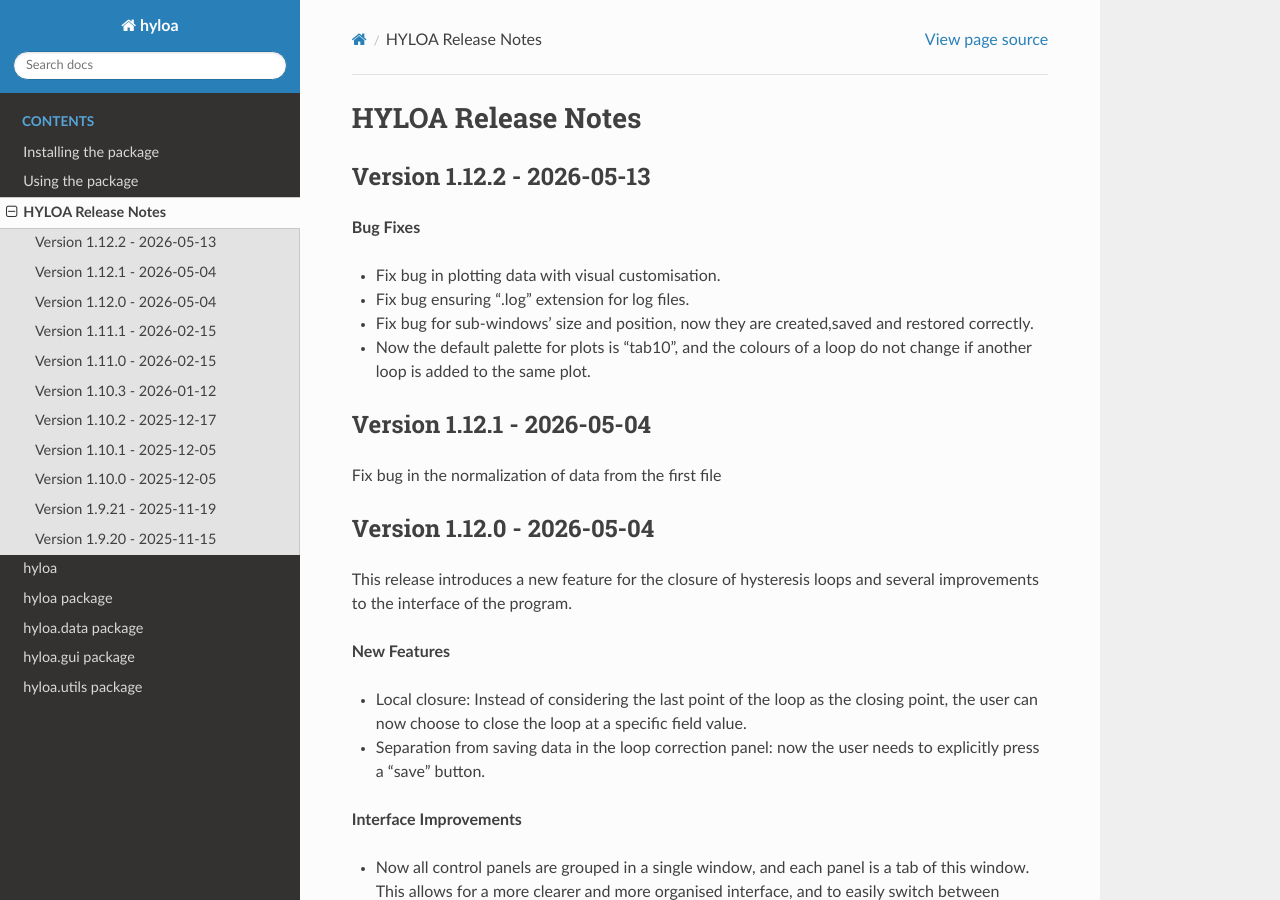
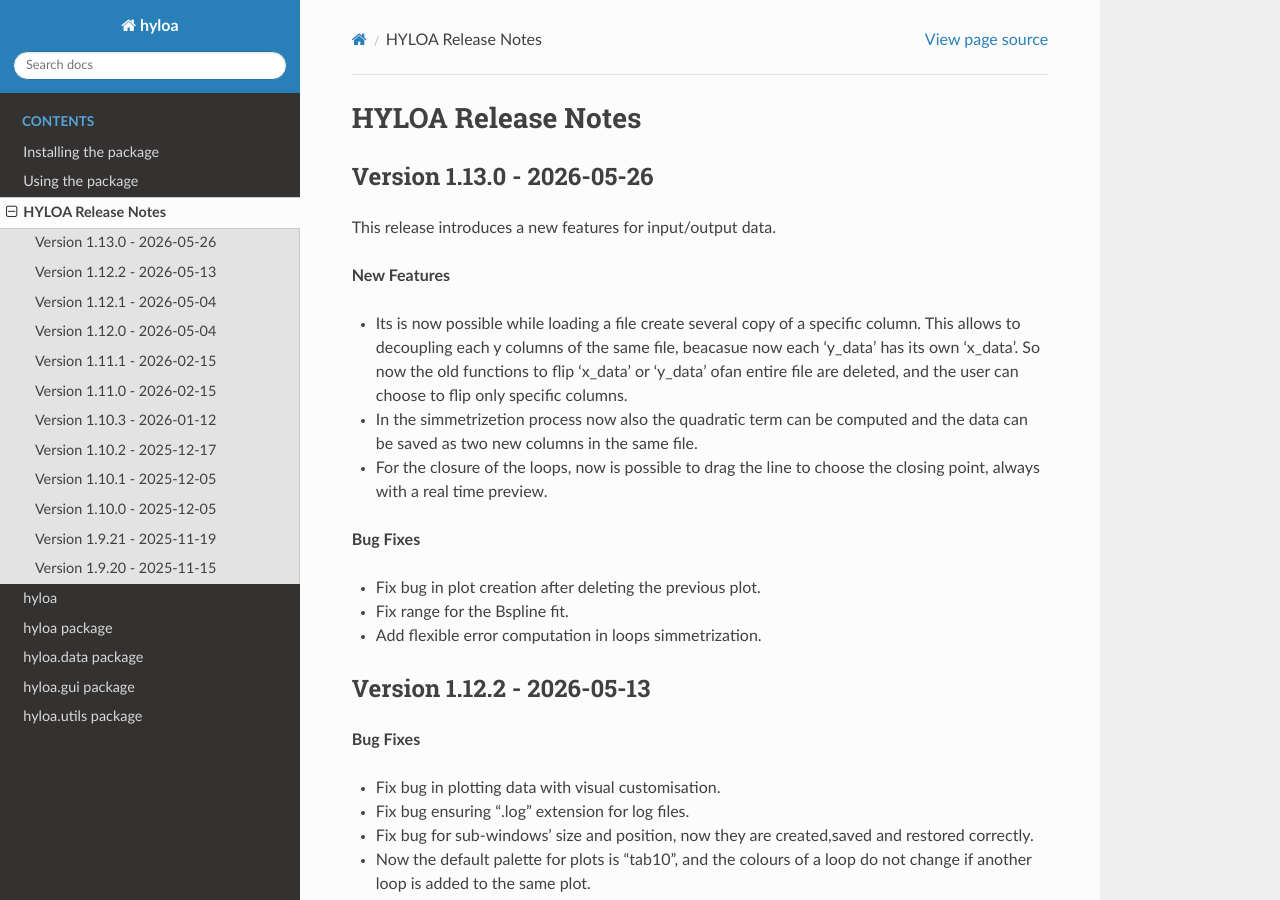
Before and after one commit to Francesco-Zeno-Costanzo/hyloa, a Sphinx documentation site: the page built from docs/release_notes.rst, in a window 1280 px wide and 900 px high. Built offline with Sphinx 7.4.7 and the Read the Docs theme 3.1.0, drawn with Linux system fonts in a browser that asks for light colours.

Commit message:
update forr new version

```diff
--- a/docs/release_notes.rst
+++ b/docs/release_notes.rst
@@ -1,6 +1,29 @@
 =========================
 HYLOA Release Notes
 =========================
+
+Version 1.13.0 - 2026-05-26
+~~~~~~~~~~~~~~~~~~~~~~~~~~~
+This release introduces a new features for input/output data.
+
+**New Features**
+
+- Its is now possible while loading a file create several copy of a specific column. This allows to decoupling each y columns of the same file, beacasue now each 'y_data' has its own 'x_data'.
+  So now the old functions to flip 'x_data' or 'y_data' ofan entire file are deleted, and the user can choose to flip only specific columns.
+
+- In the simmetrizetion process now also the quadratic term can be computed and the data can be saved as two new columns in the same file.
+
+- For the closure of the loops, now is possible to drag the line to choose the closing point, always with a real time preview.
+
+
+**Bug Fixes**
+
+- Fix bug in plot creation after deleting the previous plot.
+
+- Fix range for the Bspline fit.
+
+- Add flexible error computation in loops simmetrization.
+
 
 Version 1.12.2 - 2026-05-13
 ~~~~~~~~~~~~~~~~~~~~~~~~~~~
```
